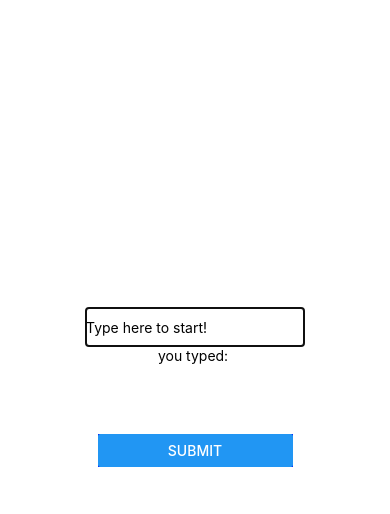
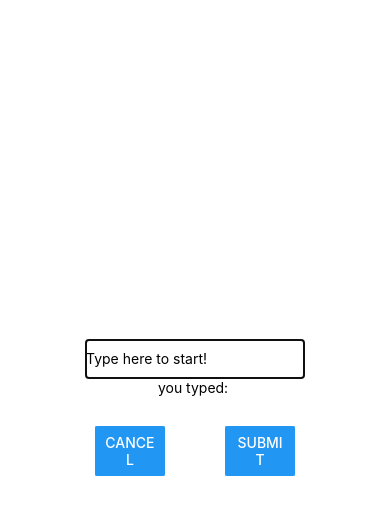
Before and after one commit to jinzhang01/mobile24, a React Native app: screen / in a window 390 px wide. Both pictures are taken after a click on the button "ADD A GOAL". Shown: the top 514 px of the page. Built offline with nearby package versions, Linux system fonts and the light colour scheme.

Commit message:
implement cancel button

```diff
--- a/App.js
+++ b/App.js
@@ -21,6 +21,10 @@
     setModalVisible(false);
   }
 
+  function handleCancel(){
+    setModalVisible(false);
+  }
+
 
   return (
     <SafeAreaView style={styles.container}>
@@ -39,7 +43,7 @@
       </View>
 
       <View style={styles.bottomContainer}>
-      <Input inputHandler={handleInputData} isModalVisible={modalVisible}/>
+      <Input inputHandler={handleInputData} isModalVisible={modalVisible} isCancel={handleCancel}/>
 
         <Text style={styles.textStyles}> {receivedText}</Text>
 
--- a/Components/Input.js
+++ b/Components/Input.js
@@ -5,7 +5,7 @@
 
 // update Input why my inputHandler is not working instead of props.inputHandler
 // answer you can etier props.xx or {xx} to descructure before using it
-const Input = ({inputHandler, isModalVisible}) => {
+const Input = ({inputHandler, isModalVisible, isCancel}) => {
 
 const[text, setText] = useState("");
 const[isEdited, setEdited] = useState(false);
@@ -39,11 +39,21 @@
 
     <Text>you typed: {text}</Text>
     {isEdited ? <Text>Thank You</Text> : null}
+      <View style={styles.bottonContainer}>
+      <View style={styles.button}>
+        <Button title="Cancel" onPress={() => {
+          isCancel();
+          setText("")}
+          } />
+      </View>
 
       <View style={styles.button}>
         <Button title="Submit" onPress={() => handleConfirm()} />
         {/* another second way: function(){handleConfirm()} */}
-        </View>
+      </View>
+      </View>
+
+
 
     </View>
     </Modal>
@@ -60,11 +70,16 @@
     justifyContent: 'center',
   },
   button: {
-    backgroundColor: 'blue',
+    backgroundColor: 'lightblue',
     color: 'white',
     fontSize: 20,
-    width: "50%",
-    margin: 70
+    width: "30%",
+    margin: 30
+  },
+  bottonContainer: {
+    flexDirection: "row",
+    justifyContent: "center",
+    width: "60%"
   }
 });
 
```
